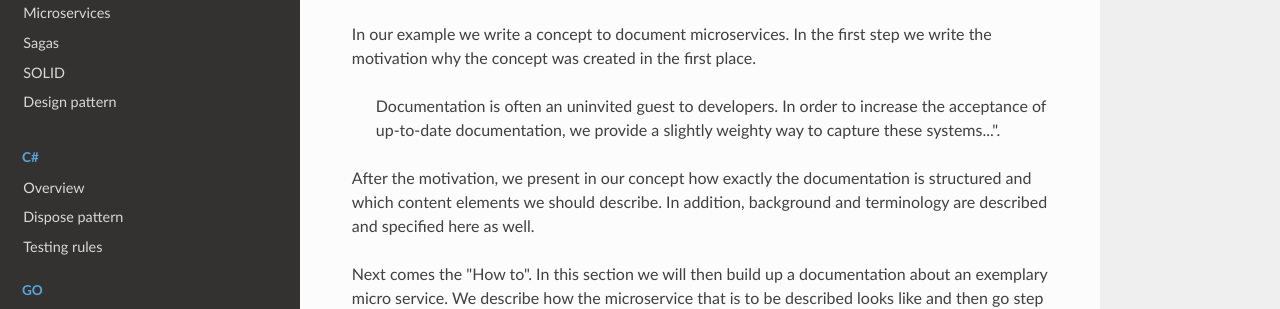
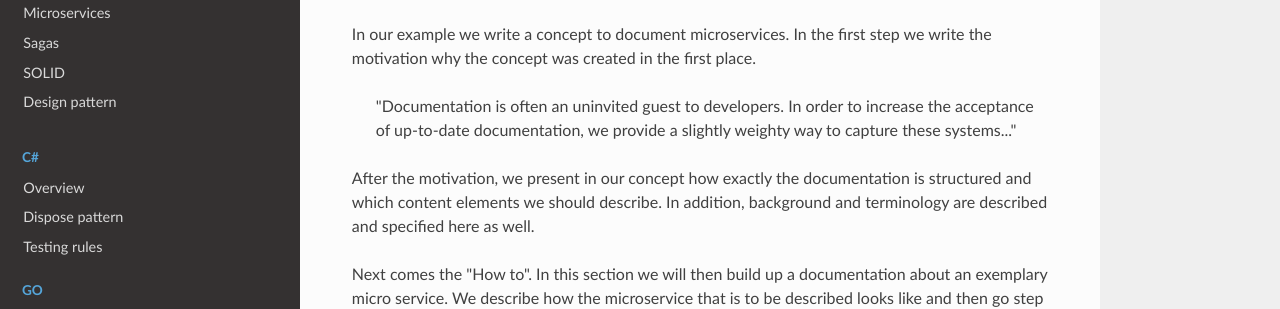
Before and after one commit to aserowy/thebook, an MkDocs documentation site: the page built from docs/concepts/write_concepts.md, in a window 1280 px wide and 900 px high, scrolled down 1137 px. Shown: the part 271-580 px from the top of the window. Built offline with MkDocs 1.6.1, drawn with Linux system fonts in a browser that asks for light colours; nearby versions of some CDN libraries.

```diff
--- a/docs/concepts/write_concepts.md
+++ b/docs/concepts/write_concepts.md
@@ -56,7 +56,7 @@ authors:
 
 In our example we write a concept to document microservices. In the first step we write the motivation why the concept was created in the first place.
 
-> Documentation is often an uninvited guest to developers. In order to increase the acceptance of up-to-date documentation, we provide a slightly weighty way to capture these systems...".
+> "Documentation is often an uninvited guest to developers. In order to increase the acceptance of up-to-date documentation, we provide a slightly weighty way to capture these systems..."
 
 After the motivation, we present in our concept how exactly the documentation is structured and which content elements we should describe. In addition, background and terminology are described and specified here as well.
 
```
